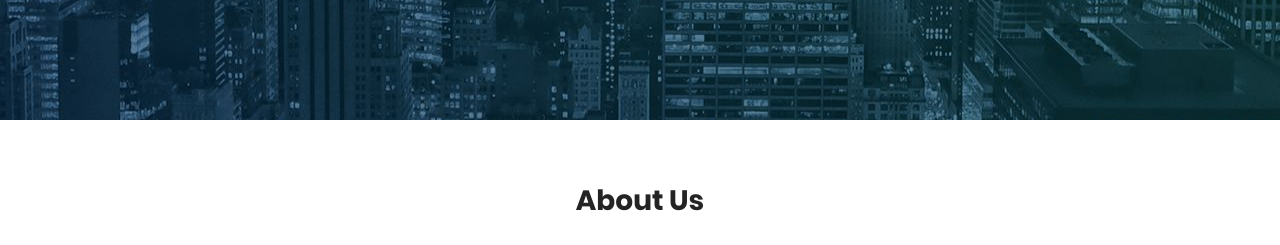
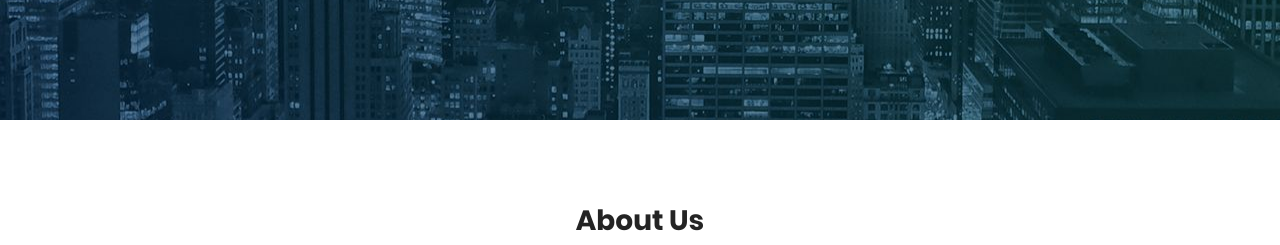
Before and after one commit to mohankarthik99/Carrer-wise-, a plain HTML site: page index.html in a window 1280 px wide. Shown: the part 2100-2345 px from the top of the page. Drawn offline with Linux system fonts and the light colour scheme; a web font is replaced by a local one.

Commit message:
About us fix

```diff
--- a/index.html
+++ b/index.html
@@ -261,20 +261,21 @@
             <div class="g-margin-b-80--xs">
                 <h2 class="g-font-size-20--xs g-font-size-25--sm g-font-size-40--md g-color--white">CareerWise is an initiative of Assesspeople</h2>
             </div>
-            <a href="https://www.assesspeople.com/" class="text-uppercase s-btn s-btn--md s-btn--primary-bg g-radius--50">Visit Assesspeople.com</a>
+<a href="https://www.assesspeople.com/"   class="text-uppercase s-btn s-btn--md s-btn--primary-bg g-radius--50">Visit Assesspeople.com</a>
         </div>
     </div>
     <!-- End Parallax -->
 
     <!--========== PAGE CONTENT ==========-->
     <!-- Features -->
-    <div class="container g-padding-y-80--xs g-padding-y-125--sm" style="padding:4rem 0;overflow: hidden;padding-bottom: 0rem;">
+<div class="container g-padding-y-80--xs g-padding-y-125--sm" style="padding:4rem 0;overflow: hidden;padding-bottom: 0rem;"
+    id="aboutcw">
         <div class="g-text-center--xs g-margin-b-30--xs">
 
 
             <!--  We have helped navigate thousands of Careers for more than a decade.
  -->
-            <h2 id="aboutcw" class="g-font-size-24--xs g-font-size-24--sm g-font-size-28--md">About us</h2>
+            <h2  class="g-font-size-24--xs g-font-size-24--sm g-font-size-28--md g-padding-y-20--xs" style="padding-bottom: 0">About us</h2>
         </div>
         <div class="merge">
             <img src="http://www.careerwise.in/images/iso.jpg" class="img-responsive" alt="iso">
@@ -790,7 +791,7 @@
                                 <a class="g-font-size-15--xs g-color--white-opacity" href="discovery.html">Discovery zone</a>
                             </li>
                             <li>
-                                <a class="g-font-size-15--xs g-color--white-opacity" href="wowes.html">WOW & WES zone</a>
+                                <a class="g-font-size-15--xs g-color--white-opacity" href="wowes.html">WOW &amp; WES zone</a>
                             </li>
 
                         </ul>
```
